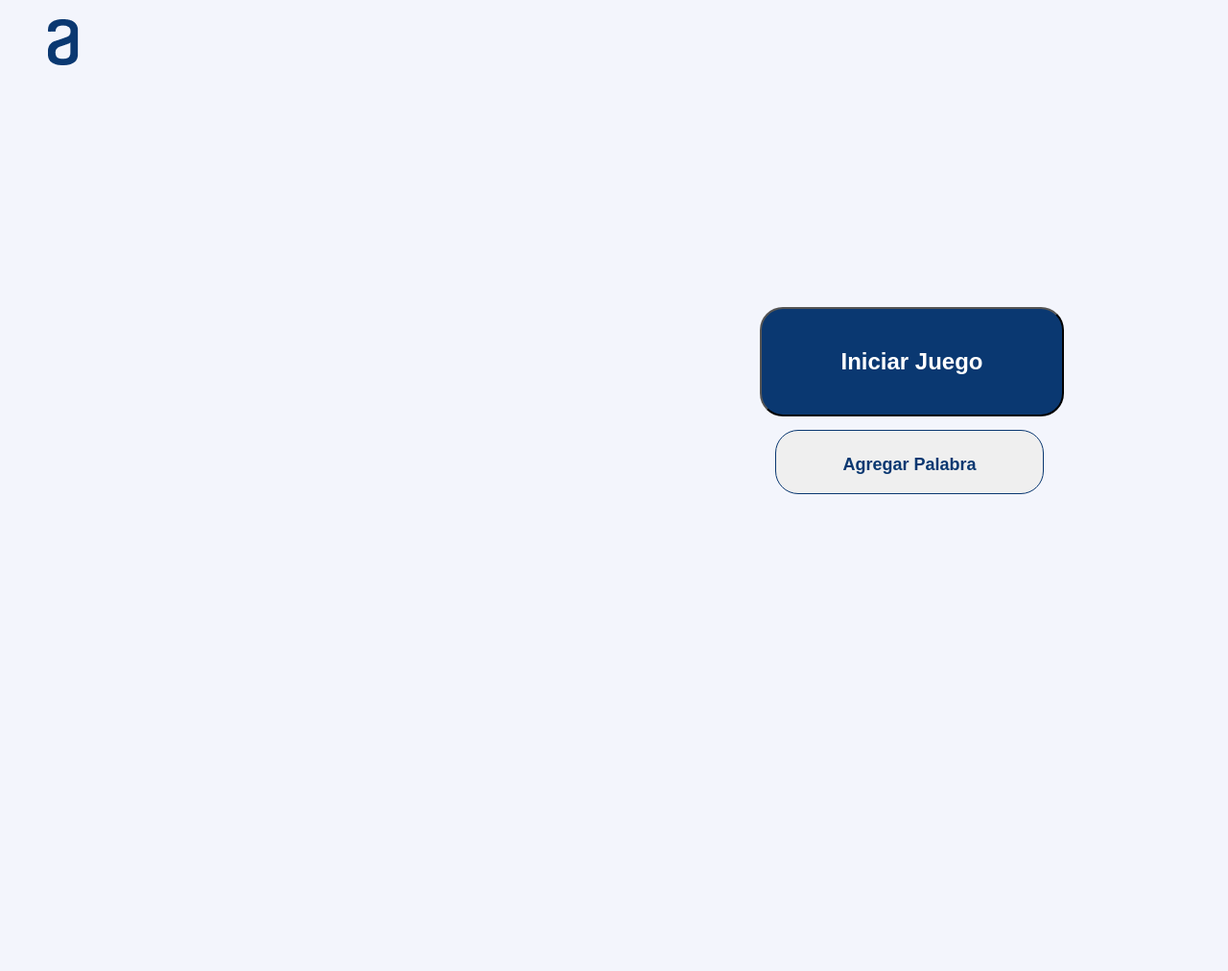
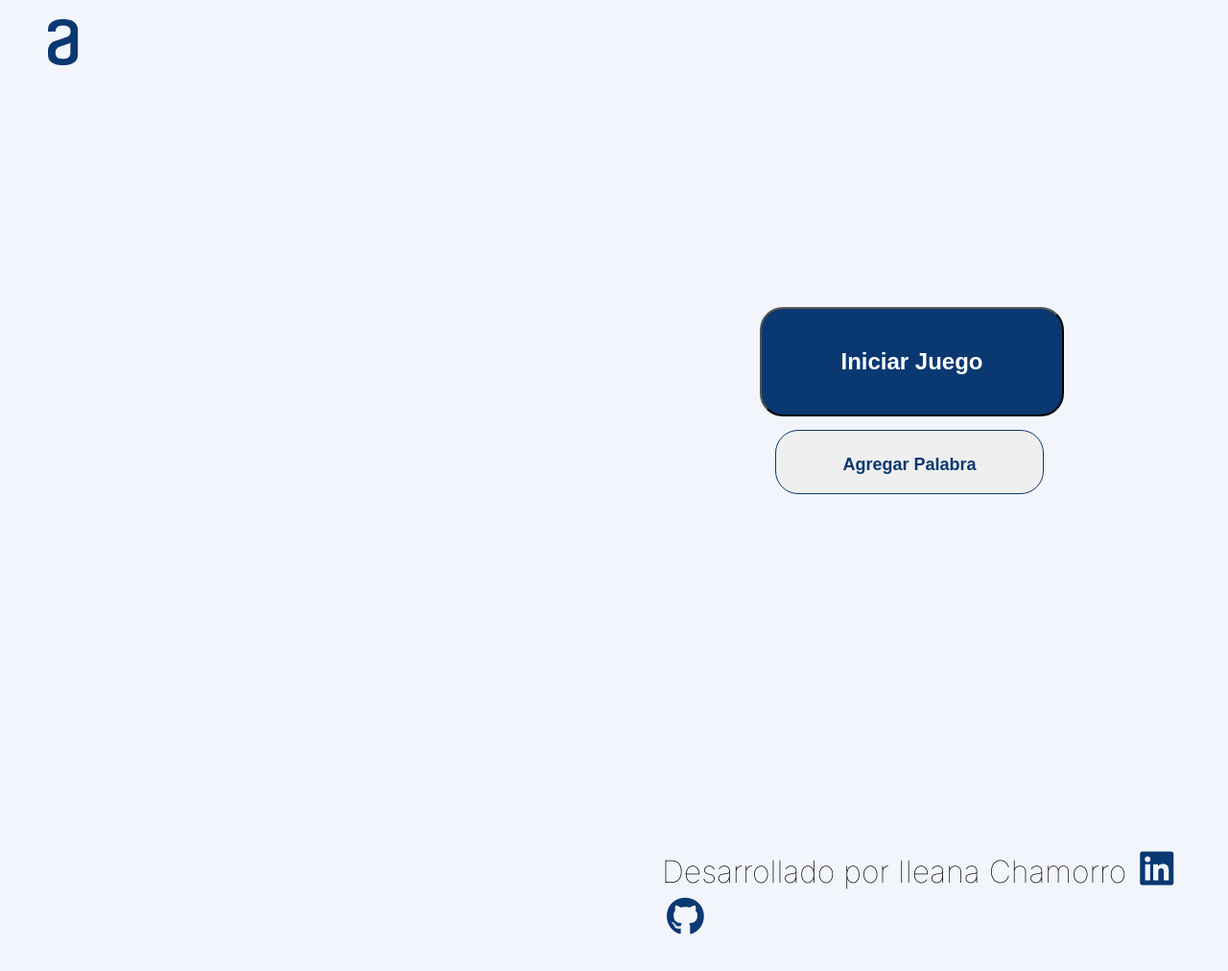
Before and after one commit to IleanaChamorro/ahorcado_alura.github.io, a plain HTML site: page index.html in a window 1280 px wide. Shown: the top 1012 px of the page at 96% size. Before the commit the page ends 864 px from the top, so only its background shows below. Drawn offline with Linux system fonts and the light colour scheme.

Commit message:
Add footer

```diff
--- a/assets/css/styles.css
+++ b/assets/css/styles.css
@@ -446,3 +446,21 @@ body{
         margin-bottom: 25px;
        }
    }
+
+/**********Footer**************/
+footer p{
+  font-size: 2rem;
+  margin-top:80px;
+  margin-left: 690px;
+}
+footer a{
+  color: #0A3871;
+}
+.fa-linkedin{
+  font-size: 40px;
+  padding: 5px;
+}
+.fa-github{
+  font-size: 40px;
+  padding: 5px;
+}
--- a/index.html
+++ b/index.html
@@ -38,6 +38,13 @@
         <input class="btn-blanco" type="submit" value="Salir" id="btn-salir">
       </div>
     </div>
+    <footer>
+      <p>Desarrollado por Ileana Chamorro
+        <a href="https://www.linkedin.com/in/ileanachamorro/" noopener target="__blank"><i class="fa-brands fa-linkedin"></i></a>
+        <a href="https://github.com/IleanaChamorro/ahorcado_alura.github.io" noopener target="__blank"><i class="fa-brands fa-github"></i></a>
+      </p>
+    </footer>
+    <script src="https://kit.fontawesome.com/83f8e72497.js" crossorigin="anonymous"></script>
     <script type="text/javascript" src="./assets/js/script.js"></script>
      <script type="text/javascript" src="./assets/js/horca.js"></script>
   </body>
```
